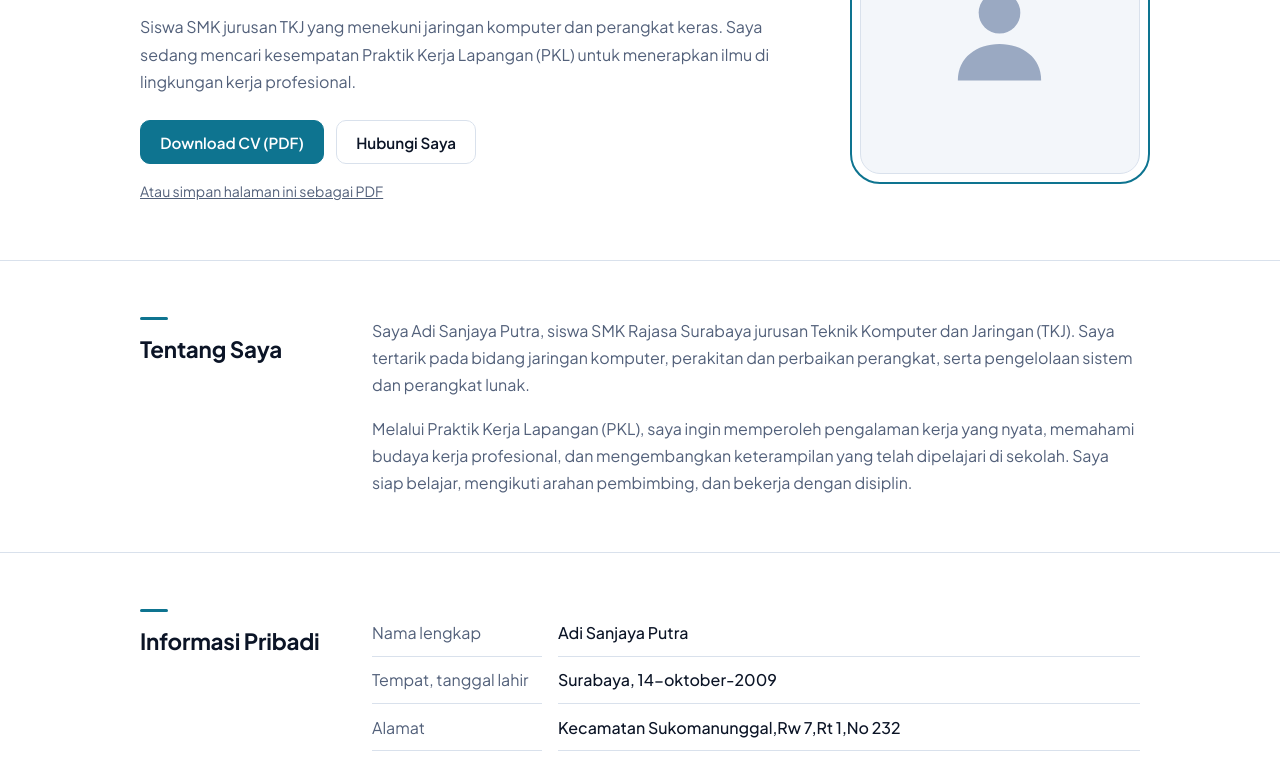
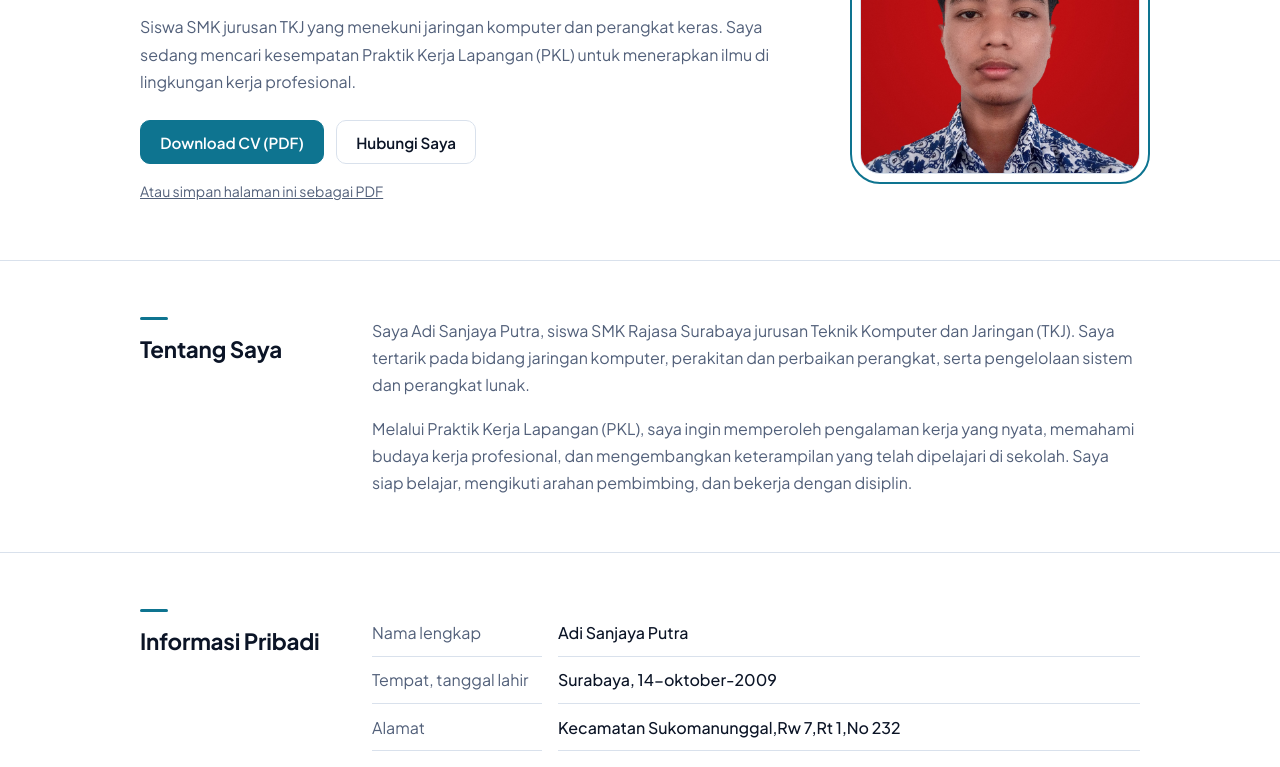
Before and after one commit to didigenes03-hash/cv_adi, a plain HTML site: page index.html in a window 1280 px wide. Shown: the part 269-1036 px from the top of the page. Drawn offline with Linux system fonts and the light colour scheme.

Commit message:
Update index.html

```diff
--- a/index.html
+++ b/index.html
@@ -121,7 +121,7 @@ footer{border-top:1px solid var(--ln);padding:1.5rem 0;color:var(--mu);font-size
 <a href="#" class="pr rv" id="pr" style="--i:5">Atau simpan halaman ini sebagai PDF</a>
 </div>
 <!-- Foto: simpan sebagai foto-profil.jpg di folder yang sama -->
-<div class="ph rv" style="--i:2"><img src="foto-profil.jpg" alt="Foto profil [Nama Lengkap]" onerror="this.remove()"></div>
+<div class="ph rv" style="--i:2"><img src="foto_background_merah.jpg" alt="Foto profil [Nama Lengkap]" onerror="this.remove()"></div>
 </div></section>
 
 <section class="sec" id="tentang"><div class="w"><h2>Tentang Saya</h2><div>
```
